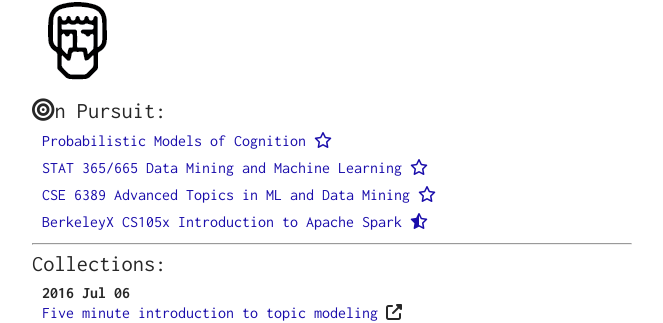
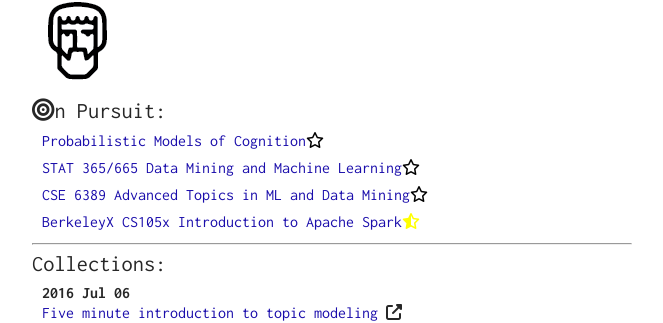
Before and after one commit to pbamotra/sciontist, a Jekyll site: the page built from index.html, in a window 1280 px wide. Shown: the part 173-496 px from the top of the page, without its empty margins (308-971 px from the left). Built offline with Jekyll 4.4.1, drawn with Linux system fonts in a browser that asks for light colours; nearby versions of some CDN libraries; a script that is not in the unit is left out; the list of posts is cut into pages by our own code.

Commit message:
Pursuit stars color

```diff
--- a/_config.yml
+++ b/_config.yml
@@ -59,12 +59,16 @@
   - title: Probabilistic Models of Cognition
     uri: https://probmods.org/index.html
     statusicon: fa-star-o
+    color: black
   - title: STAT 365/665 Data Mining and Machine Learning
     uri: http://euler.stat.yale.edu/~tba3/stat665/
     statusicon: fa-star-o
+    color: black
   - title: CSE 6389 Advanced Topics in ML and Data Mining
     uri: http://ranger.uta.edu/~heng/CSE6389.html
     statusicon: fa-star-o
+    color: black
   - title: BerkeleyX CS105x Introduction to Apache Spark
     uri: https://courses.edx.org/courses/course-v1:BerkeleyX+CS105x+1T2016
     statusicon: fa-star-half-o
+    color: yellow
--- a/index.html
+++ b/index.html
@@ -61,7 +61,7 @@
     <h1><i class="fa fa-bullseye" aria-hidden="true"></i>n Pursuit:</h1>
     <ul id="pursuit">
         {% for pursuit in site.pursuits %}
-            <li><a href="{{pursuit.uri}}" class="no-dec" target="_blank">{{pursuit.title}} <i class="fa {{pursuit.statusicon}}" aria-hidden="true"></i></a></li>
+            <li><a href="{{pursuit.uri}}" class="no-dec" target="_blank">{{pursuit.title}}</a><span style="color:{{pursuit.color}}"><i class="fa {{pursuit.statusicon}}" aria-hidden="true"></i></span></li>
         {% endfor %}
     </ul>
     <hr/>
```
